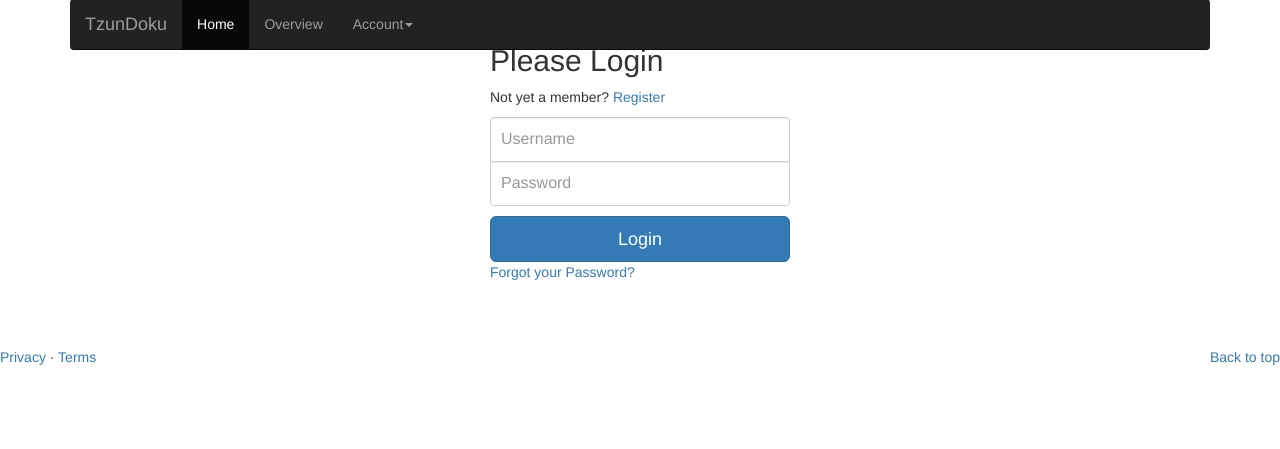
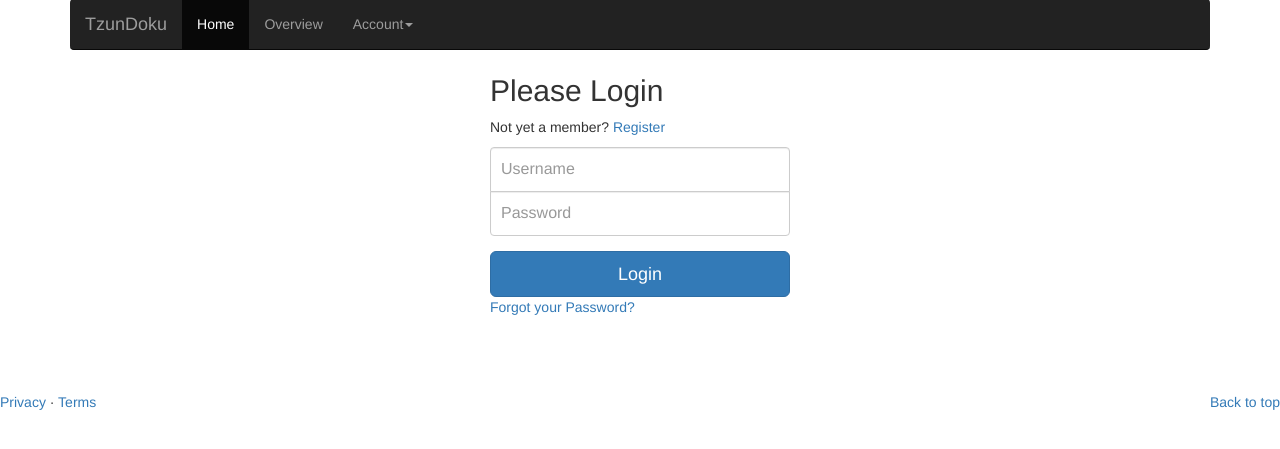
Before and after one commit to larriant/tzundoku, a Flask app: page /login in a window 1280 px wide. Shown: the part 21-470 px from the top of the page. Run offline with Flask 2, Linux system fonts and the light colour scheme; some libraries are stand-ins or nearby versions.

Commit message:
Forms styled and posts converted to textarea

```diff
--- a/tzundoku/forms.py
+++ b/tzundoku/forms.py
@@ -1,5 +1,5 @@
 from flask.ext.wtf import Form
-from wtforms import TextField, PasswordField, validators, BooleanField, SubmitField, SelectField
+from wtforms import TextField, PasswordField, validators, BooleanField, SubmitField, SelectField, TextAreaField
 from .models import User
 
 class LoginForm(Form):
@@ -64,7 +64,7 @@ class AddItemForm(Form):
         Form.__init__(self, *args, **kwargs)
 
 class AddPostForm(Form):
-    message = TextField('message', [validators.required()])
+    message = TextAreaField('message', [validators.required()])
     submit = SubmitField('Add Post')
 
 
--- a/tzundoku/static/signin.css
+++ b/tzundoku/static/forms.css
@@ -1,19 +1,23 @@
-/* Sign - In
+/* ALL FORMS */
+
+.form-heading, .form-checkbox {
+  margin-bottom: 10px;
+}
+
+
+/* Login
 ------------------------- */
 
-.form-signin {
+.form-login{
   max-width: 330px;
   padding: 15px;
-  margin: 30px auto;
+  margin: 60px auto;
 }
-.form-signin .form-signin-heading,
-.form-signin .checkbox {
-  margin-bottom: 10px;
-}
-.form-signin .checkbox {
+
+.form-login .checkbox {
   font-weight: normal;
 }
-.form-signin .form-control {
+.form-login .form-control {
   position: relative;
   height: auto;
   -webkit-box-sizing: border-box;
@@ -22,17 +26,17 @@
   padding: 10px;
   font-size: 16px;
 }
-.form-signin .form-control:focus {
+.form-login .form-control:focus {
   z-index: 2;
 }
-.form-signin input[name="username"] {
+.form-login input[name="username"] {
   margin-bottom: -1px;
   border-bottom-right-radius: 0;
   border-bottom-left-radius: 0;
 }
 
-.form-signin input[name="password"] {
-  margin-bottom: 10px;
+.form-login input[name="password"] {
+  margin-bottom: 15px;
   border-top-right-radius: 0;
   border-top-left-radius: 0;
 }
--- a/tzundoku/templates/doku.html
+++ b/tzundoku/templates/doku.html
@@ -6,7 +6,7 @@
     <h1>{{ header }} Doku</h1>
 
 {% for a in items %}
-    <div class="dokuitem"><a href="./item?id={{ a.id }}">{{ a.title }}</a>,{{ a.artist }}, {{ a.year }} </div>
+    <div class="dokuitem"><a href="./item?id={{ a.id }}">{{ a.title }}</a>,{{ a.artist }}, {{ a.year }}, {{ a.upvotes }}, {{ a.downvotes }}, {{ a.timestamp }} </div>
 {% endfor %}
 </br>
 {% with messages = get_flashed_messages() %}
@@ -18,9 +18,9 @@
     {% endwith %}
 
 
-<form class="form-register" role="form" method="post" action="" autocomplete="off">
+<form class="form-item-add" role="form" method="post" action="" autocomplete="off">
 {{ form.hidden_tag() }}
-<h2 class ="form-register-heading">Add an Item</h2>
+<h2 class ="form-heading">Add an Item</h2>
 
 {{ form.title(class_='form-control', placeholder="Title") }}
 {{ form.artist(class_='form-control', placeholder="Artist") }}
--- a/tzundoku/templates/item.html
+++ b/tzundoku/templates/item.html
@@ -21,9 +21,9 @@
 
 
 
-<form class="form-register" role="form" method="post" action="" autocomplete="off">
+<form class="form-post-add" role="form" method="post" action="" autocomplete="off">
 {{ form.hidden_tag() }}
-<h2 class ="form-register-heading">Add Post</h2>
+<h2 class ="form-heading">Add Post</h2>
 
 {{ form.message(class_='form-control', placeholder="Message") }}
 {{ form.submit(class_='btn btn-lg btn-primary btn-block') }}
--- a/tzundoku/templates/layout.html
+++ b/tzundoku/templates/layout.html
@@ -10,7 +10,7 @@
     <title>{% block title %} {%endblock%} - Tzundoku</title>
 
     <link  rel="stylesheet" type=text/css  href="{{ url_for('static', filename='tzundoku.css') }}">
-    <link  rel="stylesheet" type=text/css href="{{ url_for('static', filename='signin.css') }}">
+    <link  rel="stylesheet" type=text/css href="{{ url_for('static', filename='forms.css') }}">
     <link  rel="stylesheet" type=text/css href="{{ url_for('static', filename='bootstrap.min.css') }}">
 
   </head>
--- a/tzundoku/templates/login.html
+++ b/tzundoku/templates/login.html
@@ -2,10 +2,10 @@
 {% block title %}Login{% endblock %}
 {% block content %}
 
-<form class="form-signin" role="form" method="post" action="" autocomplete="off">
+<form class="form-login" role="form" method="post" action="" autocomplete="off">
 
     {{ form.hidden_tag() }}
-	<h2 class="form-signin-heading">Please Login</h2>
+	<h2 class="form-heading">Please Login</h2>
 
 	<p>Not yet a member? <a href='{{ url_for('register') }}'>Register</a></p>
 
--- a/tzundoku/templates/overview.html
+++ b/tzundoku/templates/overview.html
@@ -12,14 +12,14 @@
     {% endwith %}
 
 
-<h2 class="form-register-heading">List of Dokus Already Created</h2>
+<h2 class="form-heading">List of Dokus Already Created</h2>
 
 {% for x in titles %}
 		<a href="./doku?id={{ x.id }}">{{ x.title }}</a></br>
 {% endfor %}
 </div>
 
-<form class="form-register" role="form" method="post" action="" autocomplete="off">
+<form class="form-doku-add" role="form" method="post" action="" autocomplete="off">
 {{ form.hidden_tag() }}
 <h2 class="form-register-heading">Add a New Doku</h2>
 
--- a/tzundoku/templates/register.html
+++ b/tzundoku/templates/register.html
@@ -5,7 +5,7 @@
 
     {{ form.hidden_tag() }}
 
-	<h2 class="form-register-heading">Please Register</h2>
+	<h2 class="form-heading">Please Register</h2>
 	<p>Already a member? <a href="{{ url_for('login') }}">Login</a></p>
 
     {{ form.username(class_="form-control", placeholder="Username") }}
```
Also changed, not shown: other parts of tzundoku/static/forms.css (+75 -35 lines).
